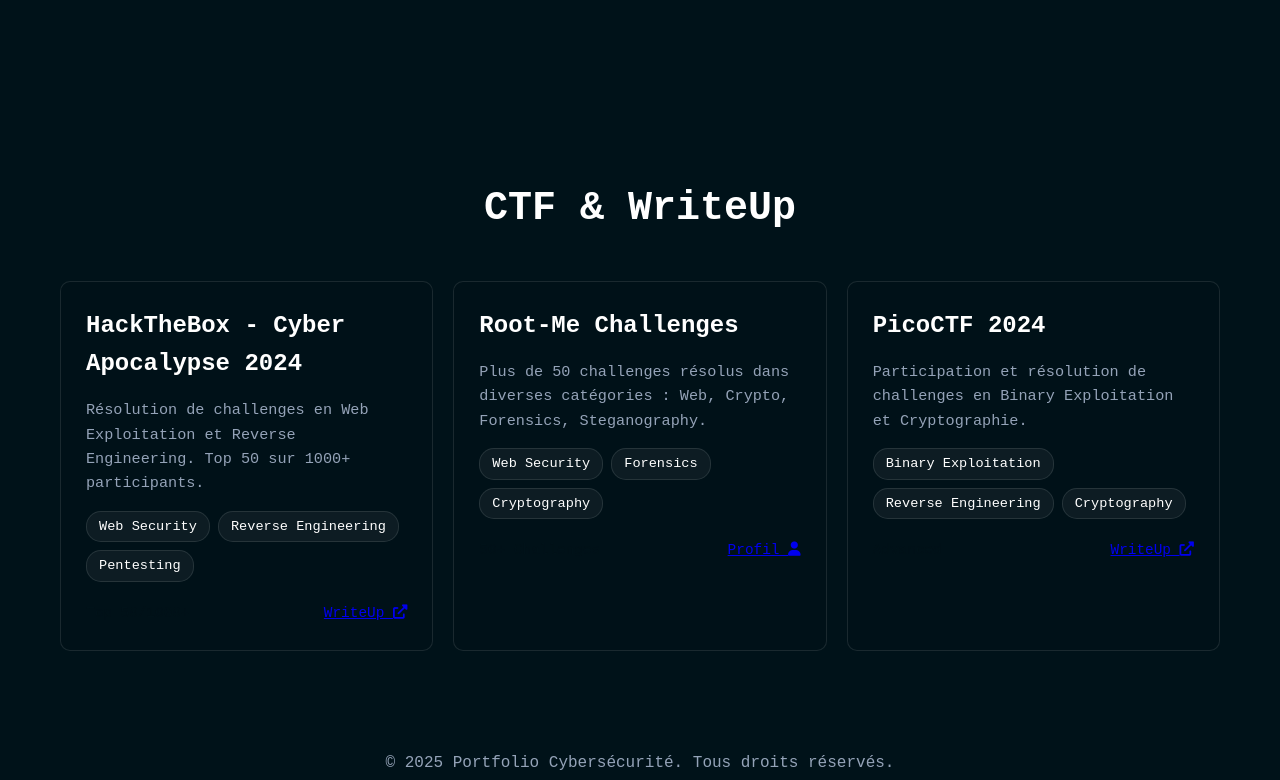
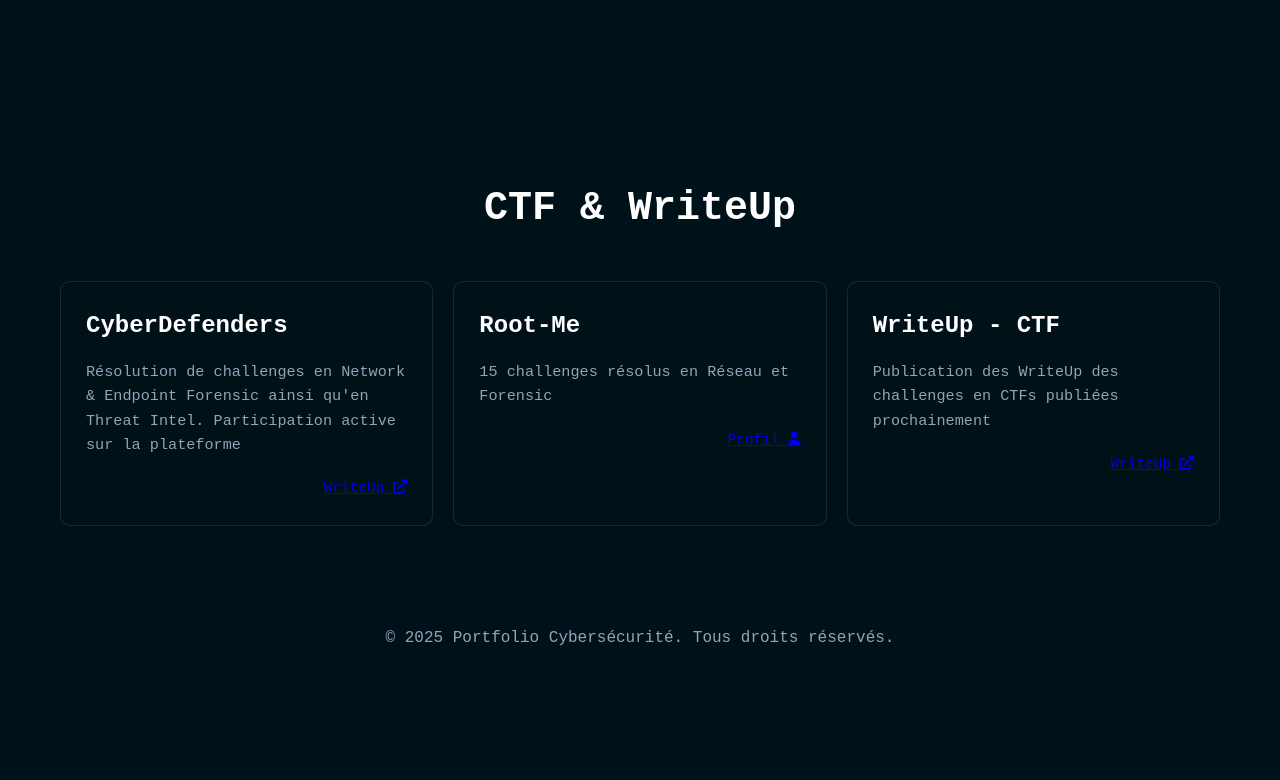
Before and after one commit to br0kcat11/br0kcat11.github.io, a plain HTML site: page index.html in a window 1280 px wide. Shown: the part 2315-3095 px from the top of the page. After the commit the page ends 2987 px from the top, so only its background shows below. Drawn offline with Linux system fonts and the light colour scheme.

Commit message:
version1.1.6

```diff
--- a/index.html
+++ b/index.html
@@ -71,8 +71,8 @@
                 </div>
             </div>
             <div class="card">
-                <h3>Audit de Sécurité Web</h3>
-                <p>Création d'un framework d'audit automatisé pour applications web, incluant tests OWASP Top 10.</p>
+                <h3>Deep Learning</h3>
+                <p>Reconnaissance du niveau de maturation d'une tomate depuis une photo grace au Deep Learning</p>
                 <div class="card-meta">
                     <span>Python • Docker</span>
                     <a href="#">GitHub <i class="fab fa-github"></i></a>
@@ -228,39 +228,24 @@
         <h2>CTF & WriteUp</h2>
         <div class="ctf-grid">
             <div class="card">
-                <h3>HackTheBox - Cyber Apocalypse 2024</h3>
-                <p>Résolution de challenges en Web Exploitation et Reverse Engineering. Top 50 sur 1000+ participants.</p>
-                <div class="skill-tags">
-                    <span>Web Security</span>
-                    <span>Reverse Engineering</span>
-                    <span>Pentesting</span>
-                </div>
+                <h3>CyberDefenders</h3>
+                <p>Résolution de challenges en Network & Endpoint Forensic ainsi qu'en Threat Intel. Participation active sur la plateforme</p>
                 <div class="card-meta">
                     <span>Top 50/1000+</span>
                     <a href="#">WriteUp <i class="fas fa-external-link-alt"></i></a>
                 </div>
             </div>
             <div class="card">
-                <h3>Root-Me Challenges</h3>
-                <p>Plus de 50 challenges résolus dans diverses catégories : Web, Crypto, Forensics, Steganography.</p>
-                <div class="skill-tags">
-                    <span>Web Security</span>
-                    <span>Forensics</span>
-                    <span>Cryptography</span>
-                </div>
+                <h3>Root-Me </h3>
+                <p>15 challenges résolus en Réseau et Forensic</p>
                 <div class="card-meta">
                     <span>50+ Challenges</span>
                     <a href="#">Profil <i class="fas fa-user"></i></a>
                 </div>
             </div>
             <div class="card">
-                <h3>PicoCTF 2024</h3>
-                <p>Participation et résolution de challenges en Binary Exploitation et Cryptographie.</p>
-                <div class="skill-tags">
-                    <span>Binary Exploitation</span>
-                    <span>Reverse Engineering</span>
-                    <span>Cryptography</span>
-                </div>
+                <h3>WriteUp - CTF</h3>
+                <p>Publication des WriteUp des challenges en CTFs publiées prochainement</p>
                 <div class="card-meta">
                     <span>Advanced</span>
                     <a href="#">WriteUp <i class="fas fa-external-link-alt"></i></a>
```
